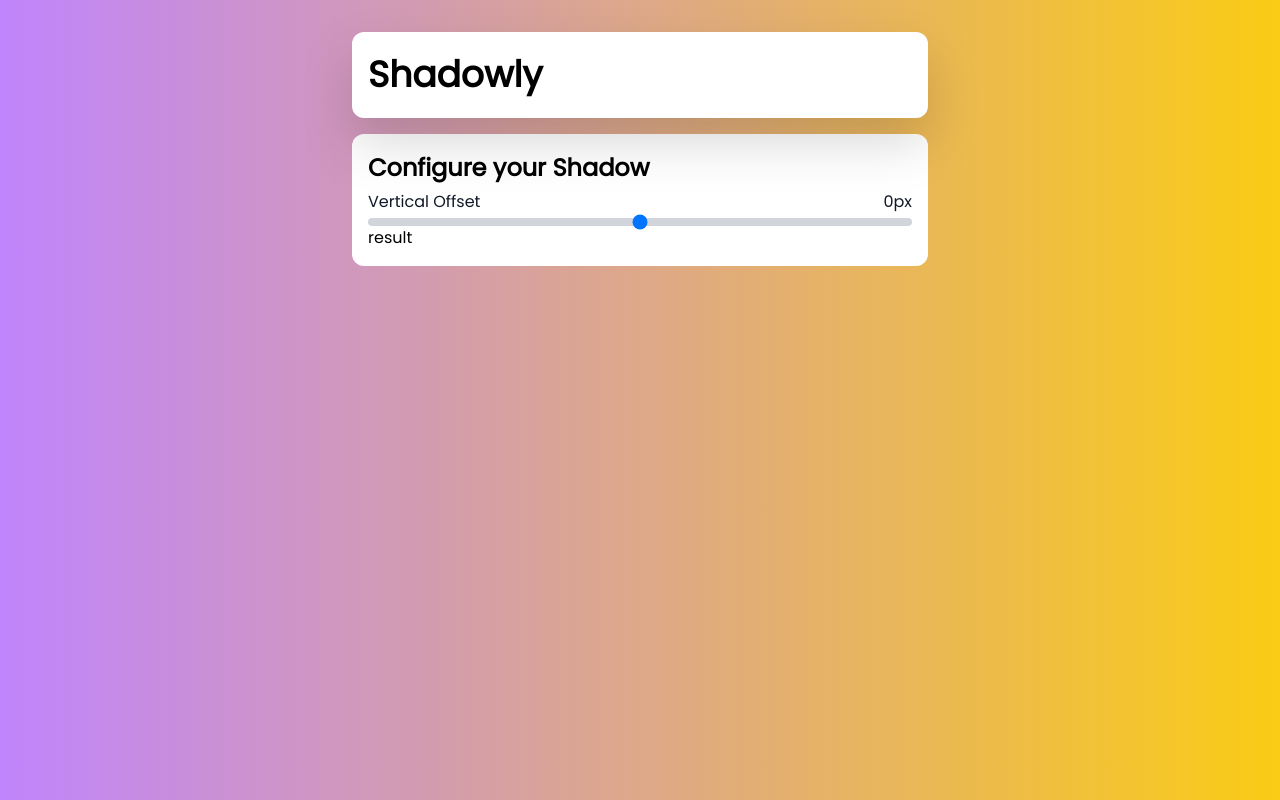
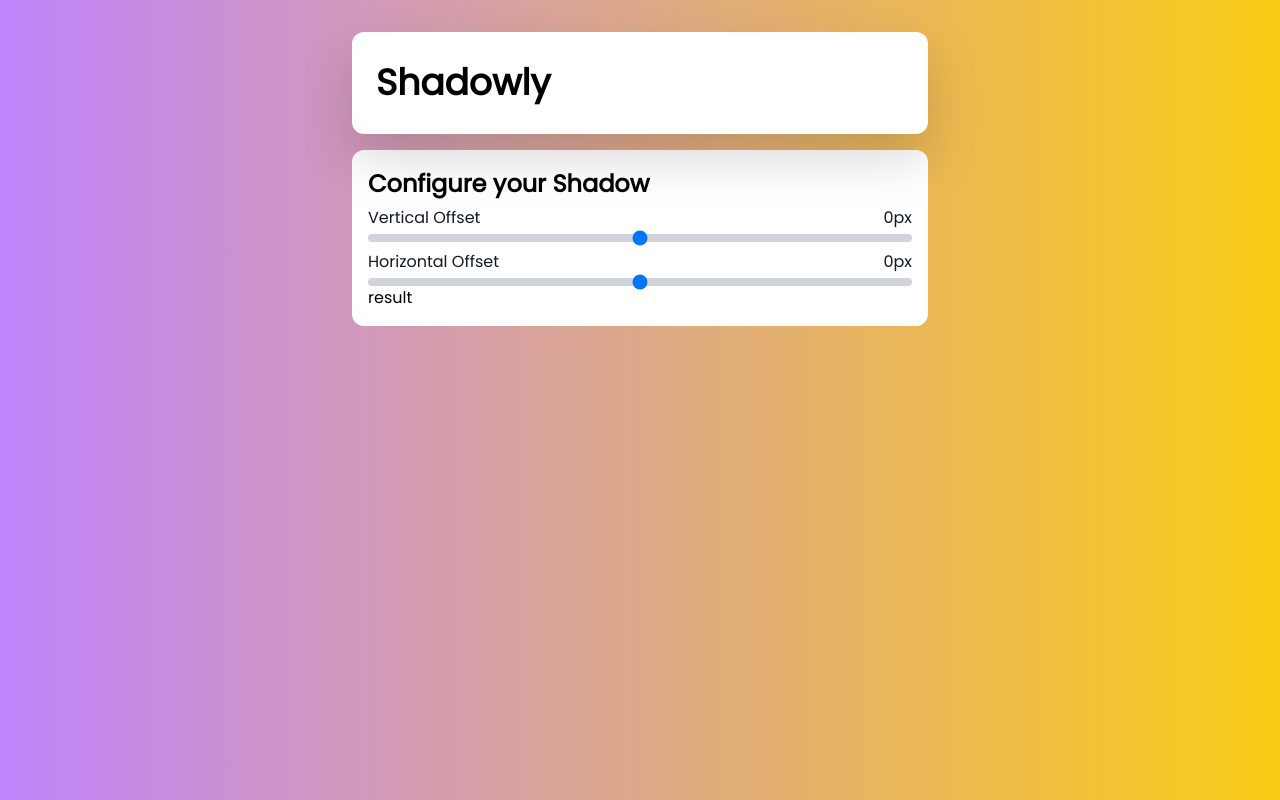
Before and after one commit to faustinozanetto/shadowly, a Next.js app: page / in a window 1280 px wide. Built offline with nearby package versions, Linux system fonts and the light colour scheme.

Commit message:
Simplied offset to one component.

```diff
--- /dev/null
+++ b/src/lib/utils.ts
@@ -0,0 +1,8 @@
+/**
+ *
+ * @param str The input string to capitalize.
+ * @returns The capitalized string, if valid.
+ */
+export const capitalizeString = (str: string): string => {
+  return (str && str[0].toUpperCase() + str.slice(1)) || '';
+};
--- a/src/modules/generator/components/configurator/parameters/offset/generator-offset-parameters.tsx
+++ b/src/modules/generator/components/configurator/parameters/offset/generator-offset-parameters.tsx
@@ -1,5 +1,5 @@
 import React from 'react';
-import VerticalOffsetParameter from './vertical-offset-parameter';
+import OffsetParameter from './offset-parameter';
 
 interface IGeneratorOffsetParametersProps {
   verticalOffset: number;
@@ -10,11 +10,12 @@ const GeneratorOffsetParameters: React.FC<IGeneratorOffsetParametersProps> = (pr
   const { verticalOffset, horizontalOffset } = props;
 
   return (
-    <div className="flex flex-col space-x-4">
+    <div className="flex flex-col space-y-2">
       {/* Vertical Offset */}
-      <VerticalOffsetParameter offset={verticalOffset} />
+      <OffsetParameter offset={verticalOffset} type="vertical" />
 
       {/* Horizontal Offset */}
+      <OffsetParameter offset={horizontalOffset} type="horizontal" />
     </div>
   );
 };
--- a/src/modules/generator/components/configurator/parameters/offset/vertical-offset-parameter.tsx
+++ b/src/modules/generator/components/configurator/parameters/offset/offset-parameter.tsx
@@ -1,20 +1,24 @@
 import React, { ChangeEvent, useEffect, useState } from 'react';
 import useDebounce from 'src/hooks/use-debounce';
 import { MAX_V_OFFSET, MIN_V_OFFSET } from '@lib/constants';
-import { setVerticalOffset } from '@state/slices/shadowly.slice';
+import { setVerticalOffset, setHorizontalOffset } from '@state/slices/shadowly.slice';
 import { useDispatch } from 'react-redux';
+import { capitalizeString } from '@lib/utils';
 
-interface IVerticalOffsetParameterProps {
+interface IOffsetParameterProps {
   // The current vertical offset of the box shadow.
   offset: number;
+  // Type of offset.
+  type: 'vertical' | 'horizontal';
 }
 
-const VerticalOffsetParameter: React.FC<IVerticalOffsetParameterProps> = (props) => {
-  const { offset } = props;
+const OffsetParameter: React.FC<IOffsetParameterProps> = (props) => {
+  const { offset, type } = props;
   const [value, setValue] = useState(offset);
   const debouncedValue = useDebounce<number>(value, 500);
   const dispatch = useDispatch();
 
+  // Handle the change of the intput slider.
   const handleChange = (event: ChangeEvent<HTMLInputElement>) => {
     const { value } = event.target;
     setValue(Number.parseInt(value, 10));
@@ -22,18 +26,22 @@ const VerticalOffsetParameter: React.FC<IVerticalOffsetParameterProps> = (props)
 
   useEffect(() => {
     // Update to the state.
-    dispatch(setVerticalOffset(debouncedValue));
+    if (type === 'vertical') {
+      dispatch(setVerticalOffset(debouncedValue));
+    } else {
+      dispatch(setHorizontalOffset(debouncedValue));
+    }
   }, [debouncedValue]);
 
   return (
     <div className="flex flex-col">
       {/* Label */}
-      <label htmlFor="vertical-offset" className="flex mb-1 tex-md font-medium text-gray-900">
-        Vertical Offset
+      <label htmlFor={`${type}-offset`} className="flex mb-1 tex-md font-medium text-gray-900">
+        {capitalizeString(type)} Offset
         <span className="ml-auto">{value}px</span>
       </label>
       <input
-        id="vertical-offset"
+        id={`${type}-offset`}
         type="range"
         value={value}
         min={MIN_V_OFFSET}
@@ -44,4 +52,4 @@ const VerticalOffsetParameter: React.FC<IVerticalOffsetParameterProps> = (props)
     </div>
   );
 };
-export default VerticalOffsetParameter;
+export default OffsetParameter;
--- a/src/modules/generator/components/shadowly-generator.tsx
+++ b/src/modules/generator/components/shadowly-generator.tsx
@@ -10,7 +10,7 @@ const ShadowlyGenerator: React.FC<IShadowlyGeneratorProps> = (props) => {
   return (
     <div className="flex flex-col w-full">
       {/* Heading */}
-      <div className="flex flex-col bg-white mb-4 rounded-xl drop-shadow-2xl p-2 sm:p-4 ">
+      <div className="flex flex-col bg-white mb-4 rounded-xl drop-shadow-2xl p-4 sm:p-6">
         <h1 className="font-bold text-2xl sm:text-3xl md:text-4xl">Shadowly</h1>
       </div>
       {/* Main Content */}
```
